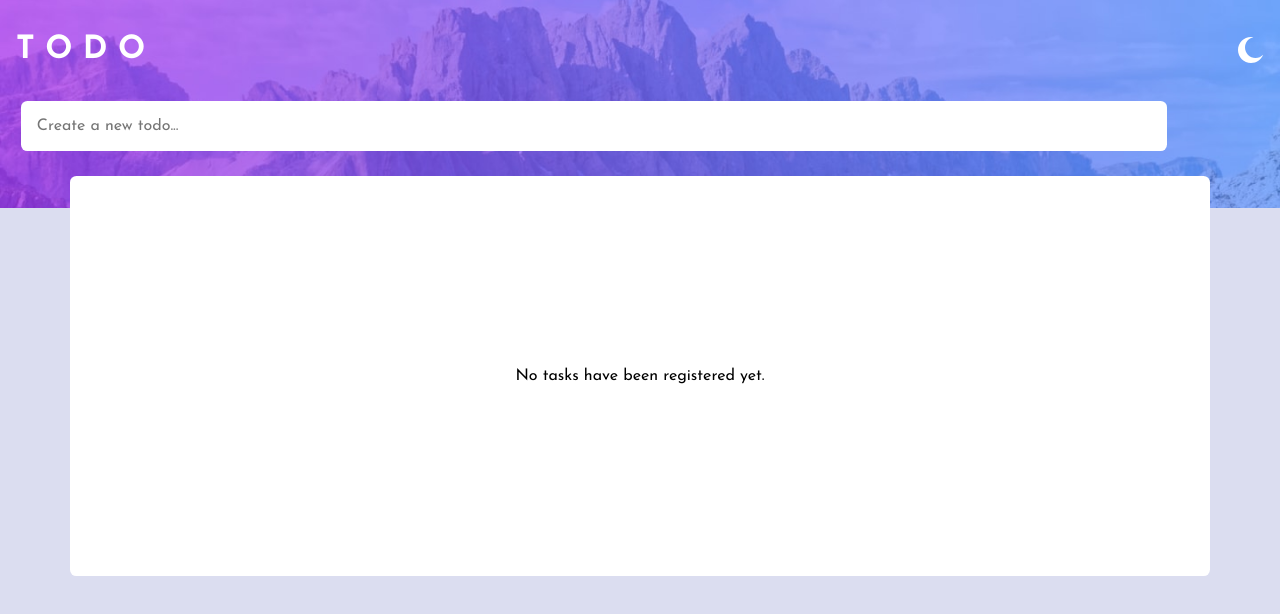
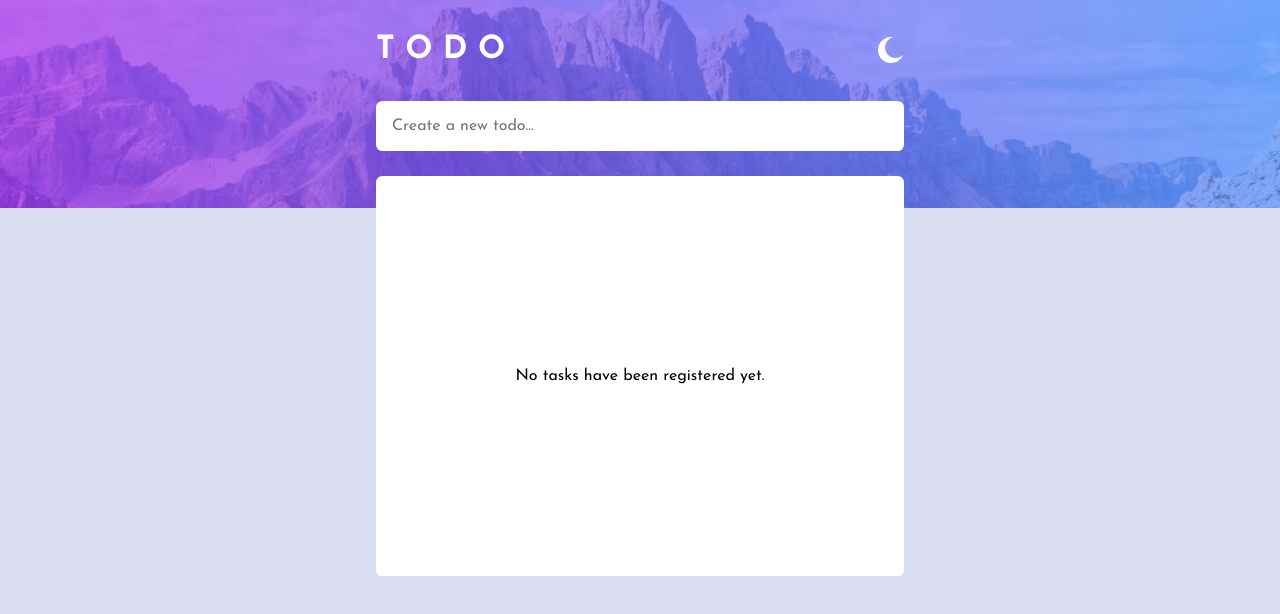
Before and after one commit to JoseAlvarezMartinez/to-do-list, a React (Create React App) app: page / in a window 1280 px wide. Shown: the top 614 px of the page. Built offline with nearby package versions, Linux system fonts and the light colour scheme.

Commit message:
-- Responsive Terminado --

```diff
--- a/src/App.css
+++ b/src/App.css
@@ -20,8 +20,11 @@ header img {
   display: flex;
   align-items: center;
   justify-content: space-between;
-  margin: 0 1rem;
+  margin: 0 auto;
+  margin-bottom: 1rem;
   padding-top: 2rem;
+  max-width: 19rem;
+  min-width: 20rem;
 }
 .input-center {
   display: flex;
@@ -30,9 +33,8 @@ header img {
   margin: 0 1.3rem;
 }
 .input-center input {
-  width: 90%;
-  margin-top: 2rem;
-  margin-bottom: 0.5rem;
+  width: 18rem;
+  margin: 1rem auto;
   padding: 1rem;
   border: none;
   border-radius: 0.4rem;
@@ -40,7 +42,8 @@ header img {
 }
 
 main {
-  width: 89%;
+  min-width: 20rem;
+  max-width: 19rem;
   margin: 0 auto;
   min-height: 20rem;
   position: relative;
@@ -59,7 +62,6 @@ main {
 .dark-mode-input,
 .main-dark-mode {
   background-color: hsl(235, 24%, 19%);
-
   color: #fff;
 }
 .light-mode-input,
@@ -131,3 +133,15 @@ main {
   padding-left: 0;
   margin-left:1rem;
 }
+@media only screen and (min-width:700px){
+  main{
+    max-width: 33rem;
+  }
+  .contenedor-header{
+    max-width: 33rem;
+  }
+  .input-center input{
+    width: 31rem;
+    margin:1rem auto;
+  }
+}
```
